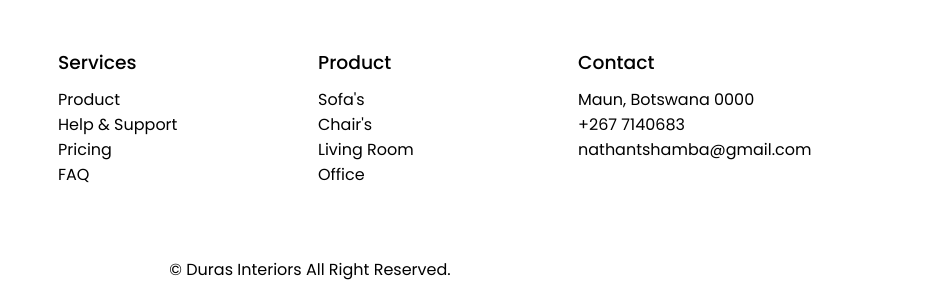
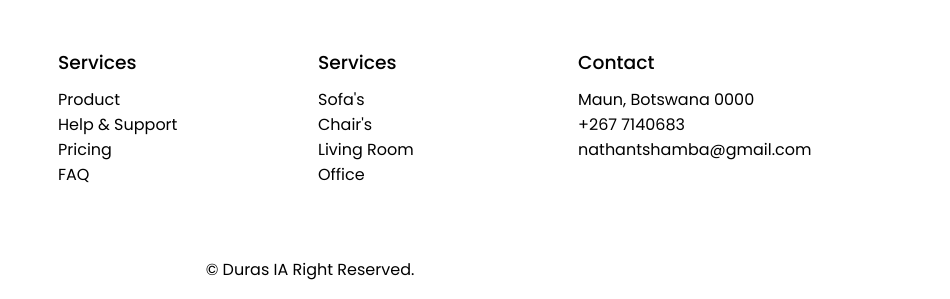
Before and after one commit to imaittechnology-sketch/duras, a plain HTML site: page index.html in a window 1280 px wide. Shown: the part 3650-3949 px from the top of the page, 330-1280 px from the left. Drawn offline with nearby package versions, Linux system fonts and the light colour scheme.

Commit message:
Update index.html

```diff
--- a/index.html
+++ b/index.html
@@ -269,7 +269,7 @@
             <li><a href="#">FAQ</a></li>
         </div>
         <div class="footer-box">
-            <h3>Product</h3>
+            <h3>Services</h3>
             <li><a href="#">Sofa's</a></li>
             <li><a href="#">Chair's</a></li>
             <li><a href="#">Living Room</a></li>
@@ -284,7 +284,7 @@
         </div>
     </section>
     <div class="copyright">
-        <p>&#169; Duras Interiors All Right Reserved.</p>
+        <p>&#169; Duras IA Right Reserved.</p>
     </div>
     <!-- Link To JS -->
     <script src="main.js"></script>
```
